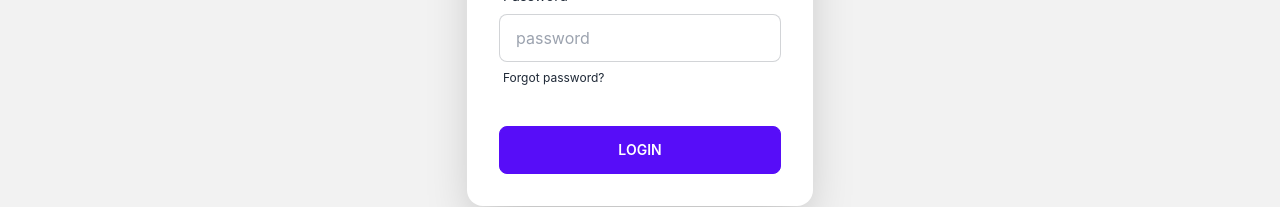
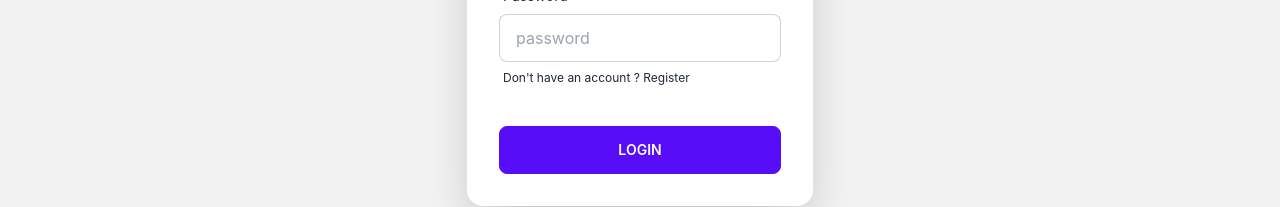
Before and after one commit to AnisurRahman06046/Code-City-Client, a React (Create React App) app: page /login in a window 1280 px wide. Shown: the part 466-673 px from the top of the page. Built offline with nearby package versions, Linux system fonts and the light colour scheme.

Commit message:
connection between login and register page while having account and dont have account

```diff
--- a/src/components/LogIn/LogIn/LogIn.js
+++ b/src/components/LogIn/LogIn/LogIn.js
@@ -1,4 +1,5 @@
 import React from "react";
+import { Link } from "react-router-dom";
 
 const LogIn = () => {
   return (
@@ -29,9 +30,9 @@ const LogIn = () => {
                 className="input input-bordered"
               />
               <label className="label">
-                <a href="#" className="label-text-alt link link-hover">
-                  Forgot password?
-                </a>
+                <Link to="/register" className="label-text-alt link link-hover">
+                  Don't have an account ? Register
+                </Link>
               </label>
             </div>
             <div className="form-control mt-6">
```
Also changed, not shown: src/components/Pages/Header/Header.js (+4 -4 lines).
